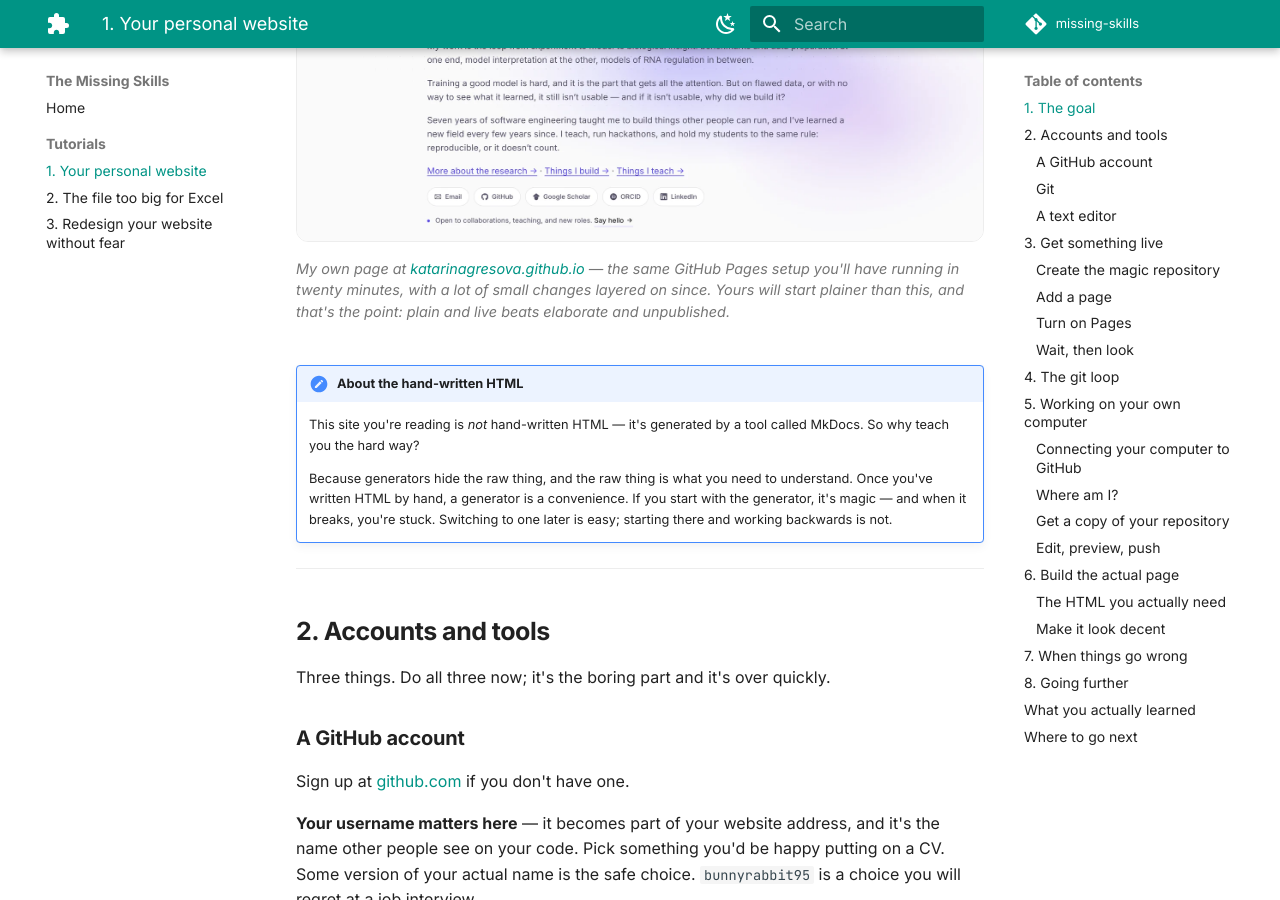
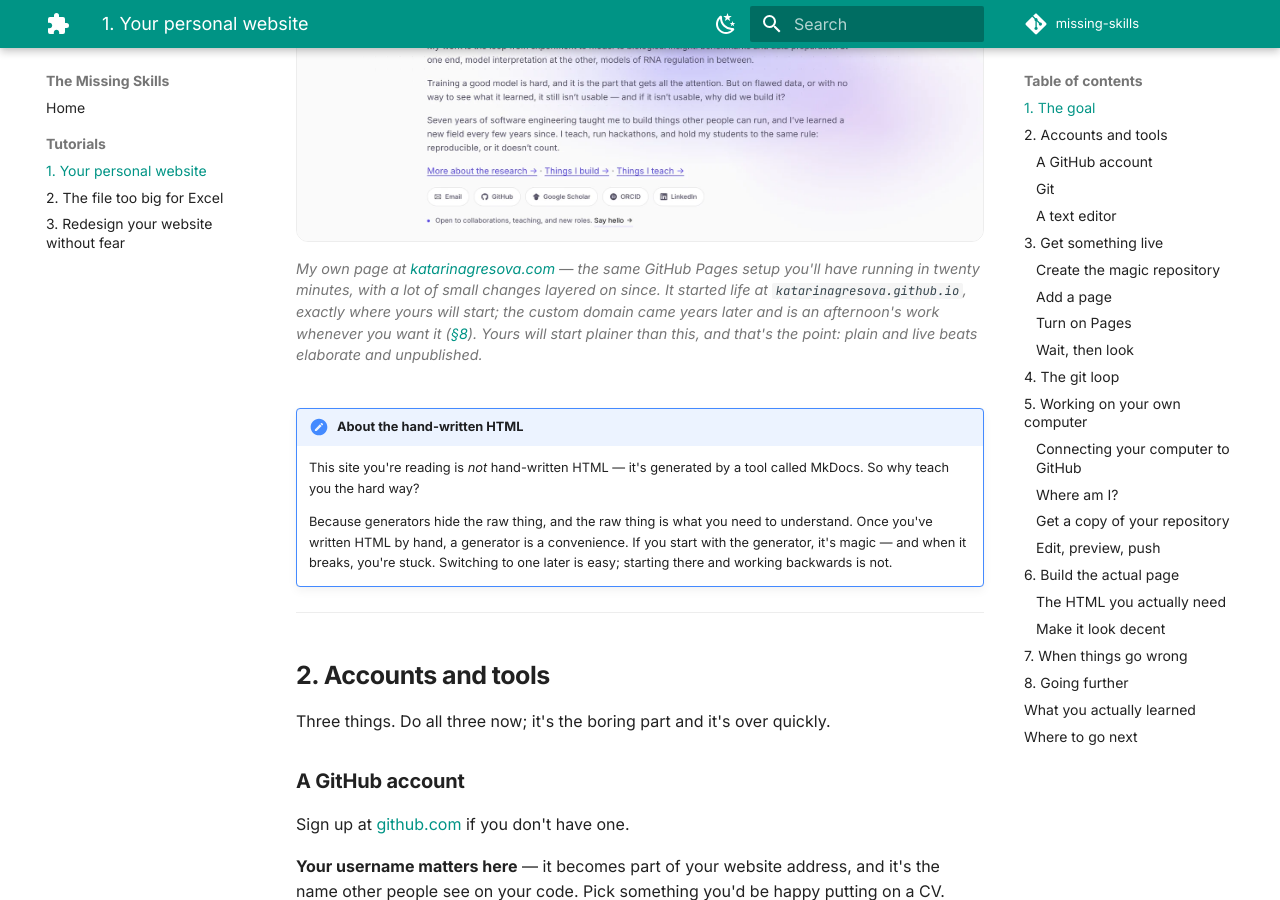
Before and after one commit to katarinagresova/missing-skills, an MkDocs documentation site: the page built from docs/tutorials/01-personal-website.md, in a window 1280 px wide and 900 px high, scrolled down 831 px. Built offline with MkDocs 1.6.1 and Material for MkDocs 9.7.7, drawn with Linux system fonts in a browser that asks for light colours; comment, search, counter and statistics services are not loaded; some of the changed text lies outside the part shown.

Commit message:
Update URLs to reflect the custom domain and enhance documentation clarity

```diff
--- a/docs/tutorials/01-personal-website.md
+++ b/docs/tutorials/01-personal-website.md
@@ -23,18 +23,20 @@ change at 11pm the night before an application deadline.
 
 <figure class="ms-shot" markdown>
 
-![Screenshot of katarinagresova.github.io: a name in large type, the line "Machine
+![Screenshot of katarinagresova.com: a name in large type, the line "Machine
 learning for biology, built to be reused", three short paragraphs of bio, a photo, and
 a row of links to email, GitHub, Google Scholar, ORCID and LinkedIn.](../assets/tutorial-01-example-site-light.webp#only-light)
-![Screenshot of katarinagresova.github.io: a name in large type, the line "Machine
+![Screenshot of katarinagresova.com: a name in large type, the line "Machine
 learning for biology, built to be reused", three short paragraphs of bio, a photo, and
 a row of links to email, GitHub, Google Scholar, ORCID and LinkedIn.](../assets/tutorial-01-example-site-dark.webp#only-dark)
 
 <figcaption markdown>
-My own page at [katarinagresova.github.io](https://katarinagresova.github.io/) — the same
-GitHub Pages setup you'll have running in twenty minutes, with a lot of small changes
-layered on since. Yours will start plainer than this, and that's the point: plain and live
-beats elaborate and unpublished.
+My own page at [katarinagresova.com](https://katarinagresova.com/) — the same GitHub Pages
+setup you'll have running in twenty minutes, with a lot of small changes layered on since.
+It started life at `katarinagresova.github.io`, exactly where yours will start; the custom
+domain came years later and is an afternoon's work whenever you want it ([§8](#8-going-further)).
+Yours will start plainer than this, and that's the point: plain and live beats elaborate
+and unpublished.
 </figcaption>
 
 </figure>
@@ -778,8 +780,13 @@ Optional, in increasing order of effort:
   you can give people that always has the current version.
 - **More pages.** `projects.html` next to `index.html` is reachable at
   `your-username.github.io/projects.html`. Link between them.
-- **A custom domain.** Buy `yourname.com`, point it at GitHub Pages in Settings → Pages.
-  Around €10–15 a year, and it makes a noticeable difference to how a link reads.
+- **A custom domain.** Buy `yourname.com` and put it in Settings → Pages → Custom domain.
+  At the registrar you point four `A` records at GitHub's addresses and a `www` `CNAME` at
+  `your-username.github.io`; GitHub's own page lists the addresses and issues the HTTPS
+  certificate for you. Around €10–15 a year, and it makes a noticeable difference to how a
+  link reads. Nothing breaks when you do it: the old address redirects to the new one, and
+  every project page follows, so `your-username.github.io/thesis-code/` starts landing on
+  `yourname.com/thesis-code/`.
 - **A static site generator.** When you have more than four or five pages, copying the same
   header into each one gets old. That's the moment to switch — and the moment it'll make
   sense, which is exactly why we didn't start there.
--- a/mkdocs.yml
+++ b/mkdocs.yml
@@ -1,6 +1,6 @@
 site_name: The Missing Skills
 site_description: The computational skills nobody taught you in your science degree.
-site_url: https://katarinagresova.github.io/missing-skills/
+site_url: https://katarinagresova.com/missing-skills/
 repo_url: https://github.com/katarinagresova/missing-skills
 repo_name: missing-skills
 edit_uri: edit/main/docs/
@@ -79,7 +79,7 @@ extra_javascript:
 extra:
   social:
     - icon: material/web
-      link: https://katarinagresova.github.io/
+      link: https://katarinagresova.com/
       name: Katarina Grešová's website
     - icon: fontawesome/brands/github
       link: https://github.com/katarinagresova
```
Also changed, not shown: README.md (+9 -1 lines), docs/index.md (+1 -1 lines).
